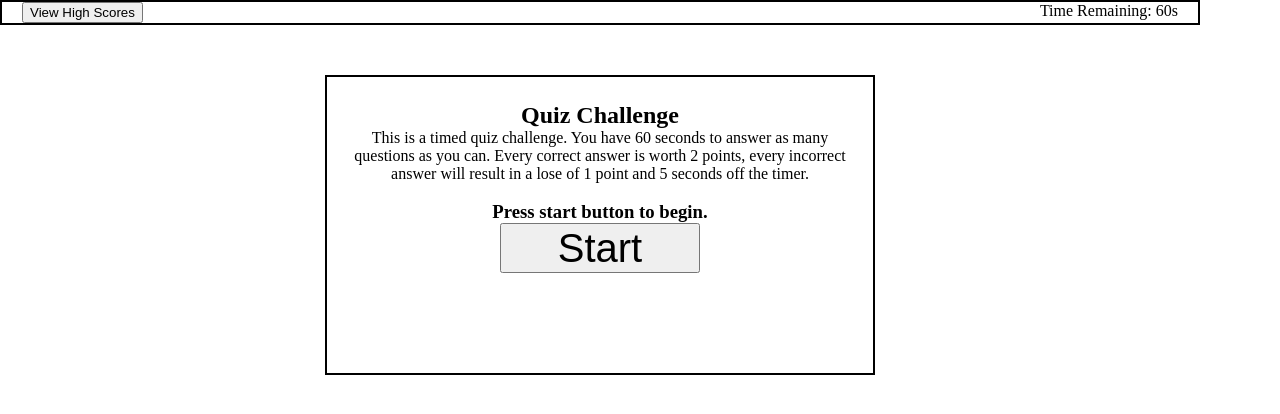
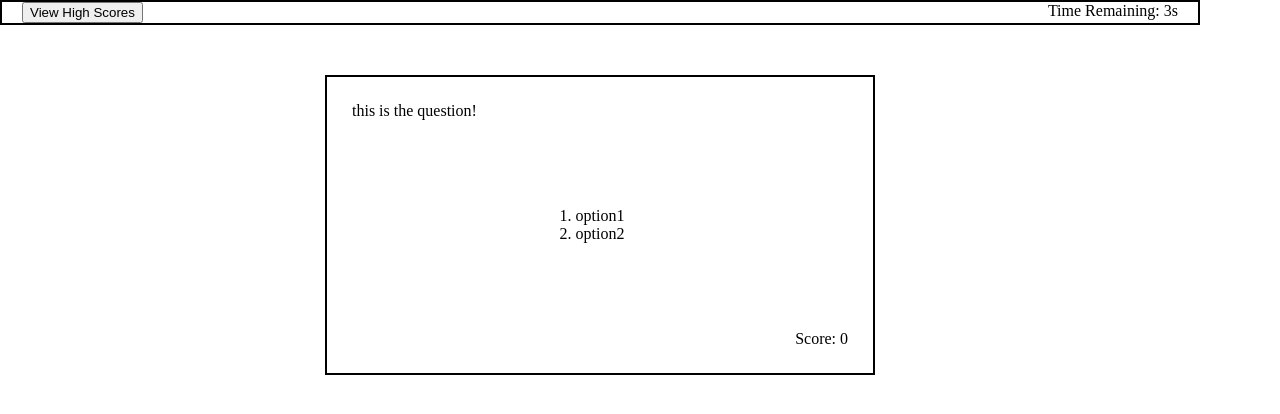
Before and after one commit to SteelingLight/quiz-challenge, a plain HTML site: page index.html in a window 1280 px wide. Both pictures are taken after a click on the button "Start". Drawn offline with Linux system fonts and the light colour scheme.

Commit message:
developed start button feature

```diff
--- a/assets/js/scripts.js
+++ b/assets/js/scripts.js
@@ -1,7 +1,7 @@
 // Define global variables
 
 let startForm = document.getElementById("start-box");
-let scoreBox = documennt.getElementById("score-box");
+let scoreForm = document.getElementById("score-box");
 let scoreBoard = document.getElementById("score-board");
 let questionForm = document.getElementById("question-box");
 
@@ -12,7 +12,7 @@ let scoreBox = document.querySelector("#score-value");
 
 let currentScore = 0;
 
-let timeRemaining = 60;
+let timeRemaining = 5;
 
 //Code for timer
 //  start timer
@@ -33,7 +33,8 @@ function startTimer() {
 
   function stopTimer() {
     clearInterval(intervalID);
-    document.getElementById()
+    questionForm.style.display = "none";
+    scoreForm.style.display = "flex";
   }
 
 
@@ -43,6 +44,14 @@ function startTimer() {
 //      hide start form
 //      show question form
 //      start timer
+document.getElementById("start").addEventListener("click", function(){
+    startForm.style.display = "none";
+    questionForm.style.display = "flex";
+    timeRemaining = 5;
+    currentScore = 0;
+    startTimer();
+    loadQuestion();
+})
 
 
 
--- a/index.html
+++ b/index.html
@@ -37,7 +37,7 @@
                     This is a timed quiz challenge. You have 60 seconds to answer as many questions as you can. Every correct answer is worth 2 points, every incorrect answer will result in a lose of 1 point and 5 seconds off the timer.
                 </p><br>
                 <h3>Press start button to begin.</h3>
-                <button class="btn-start">Start</button>
+                <button class="btn-start" id="start">Start</button>
             </div>
         </div>
         <div class="score-box" id="score-box">
```
